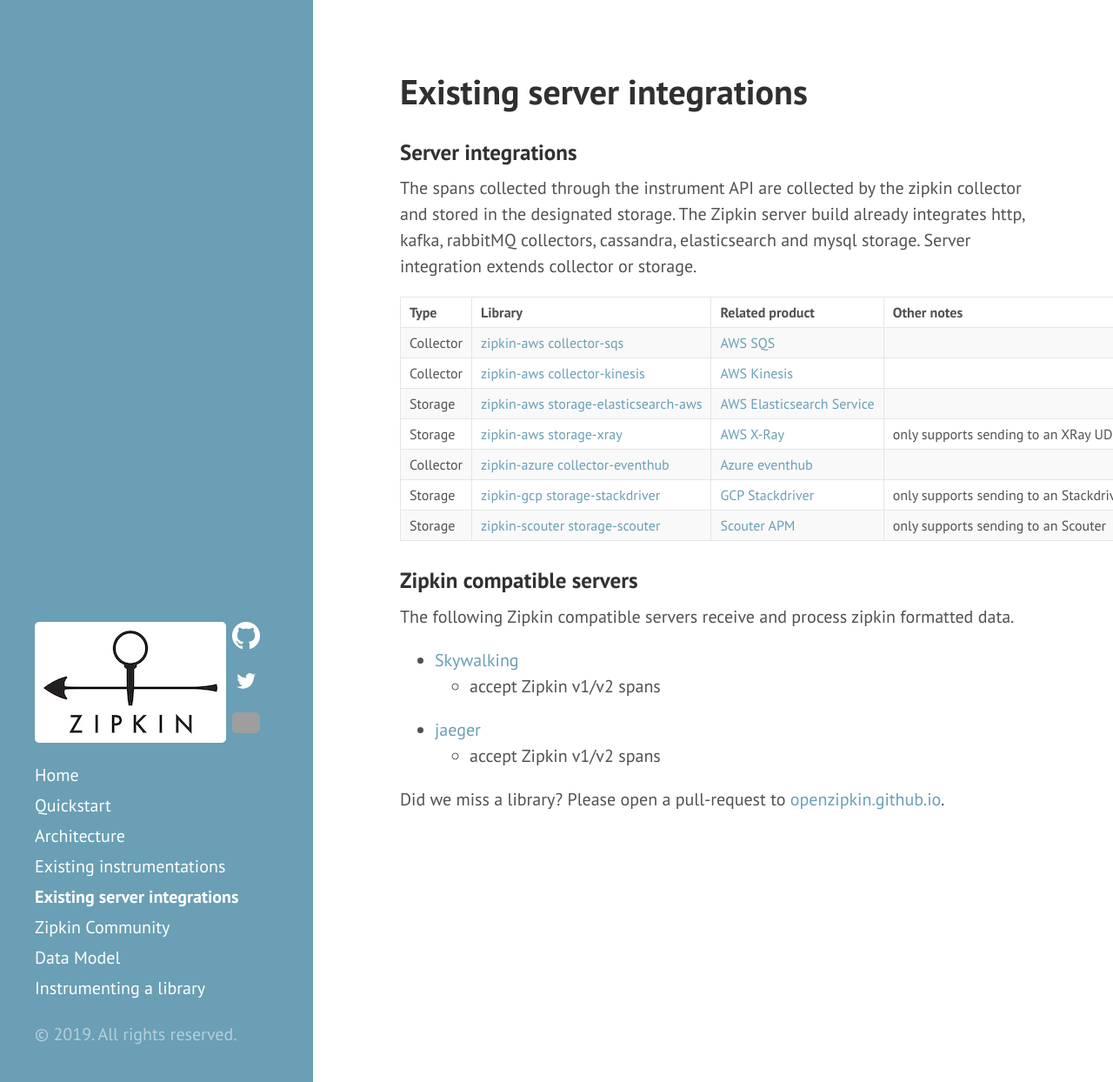
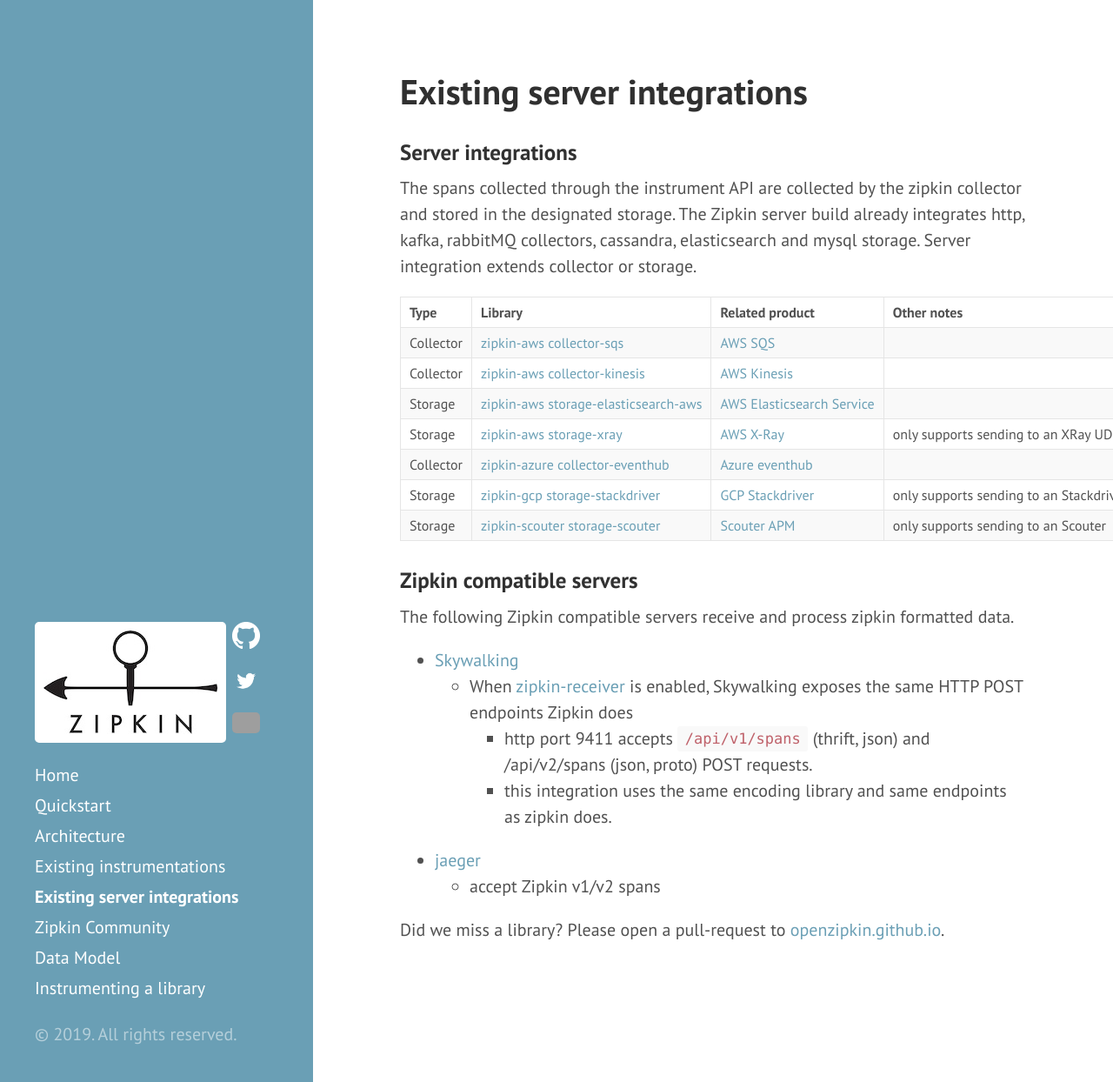
Before and after one commit to openzipkin/openzipkin.github.io, a Jekyll site: the page built from pages/existing_transport_integrations.md, in a window 1280 px wide and 1244 px high. Shown: the whole window at 87% size. Built offline with Jekyll 4.4.1, drawn with Linux system fonts in a browser that asks for light colours.

Commit message:
Update pages/existing_transport_integrations.md
Co-Authored-By: gunlee01 <gunlee01@gmail.com>

```diff
--- a/pages/existing_transport_integrations.md
+++ b/pages/existing_transport_integrations.md
@@ -19,7 +19,9 @@
 The following Zipkin compatible servers receive and process zipkin formatted data.
 
  - [Skywalking](https://github.com/apache/incubator-skywalking)
-   - accept Zipkin v1/v2 spans
+   - When [zipkin-receiver](https://github.com/apache/incubator-skywalking/blob/master/docs/en/setup/backend/backend-receivers.md) is enabled, Skywalking exposes the same HTTP POST endpoints Zipkin does
+     - http port 9411 accepts `/api/v1/spans` (thrift, json) and /api/v2/spans (json, proto) POST requests.
+     - this integration uses the same encoding library and same endpoints as zipkin does.
  - [jaeger](https://github.com/jaegertracing/jaeger)
    - accept Zipkin v1/v2 spans
 
```
